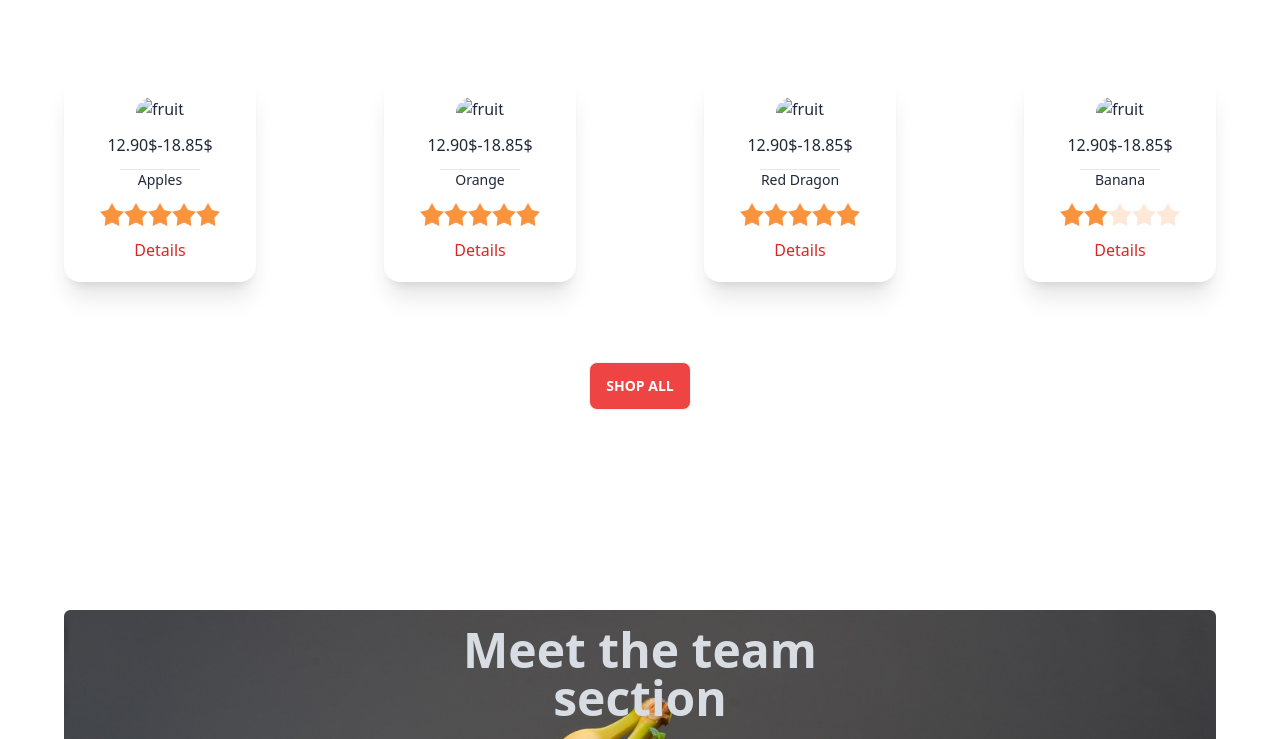
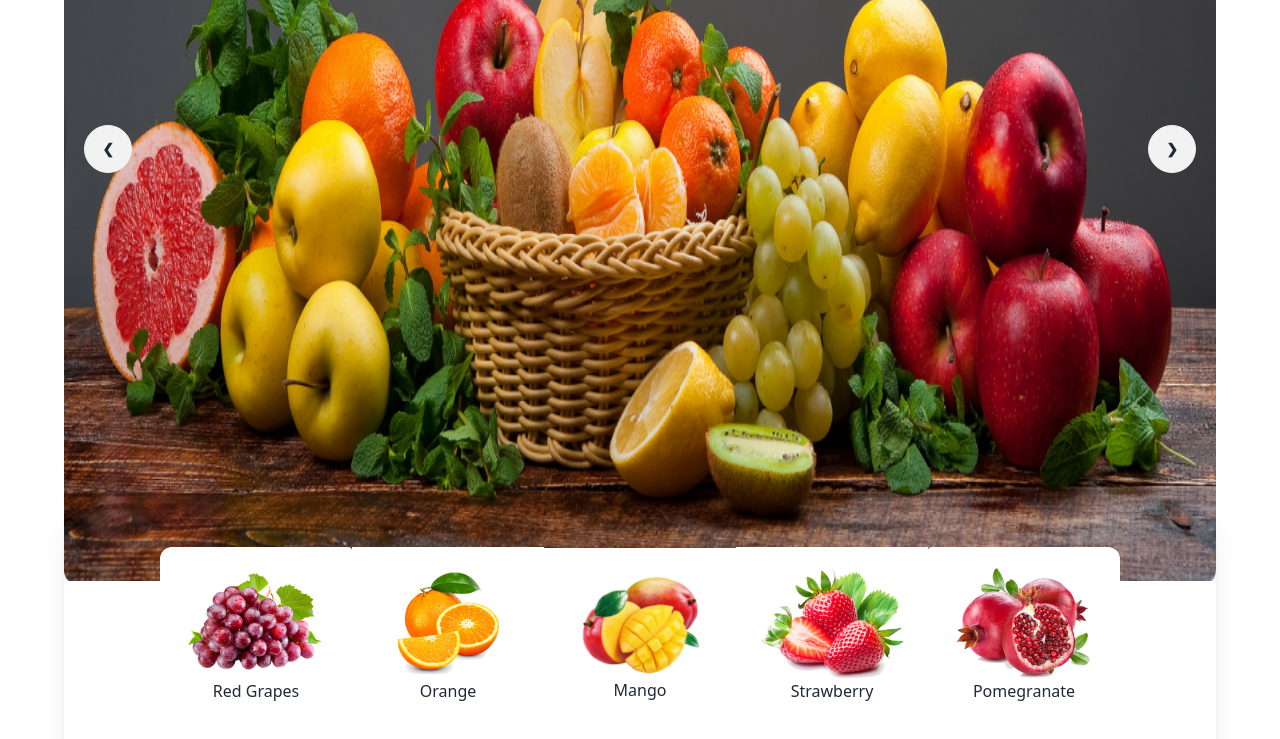
Before and after one commit to rakibrockyn/fruit-brust, a plain HTML site: page index.html in a window 1280 px wide. Shown: the part 455-1194 px from the top of the page. Drawn offline with nearby package versions, Linux system fonts and the light colour scheme; the site is published under a folder, as on GitHub Pages, so addresses that start at the root find nothing.

Commit message:
added ./ element

```diff
--- a/index.html
+++ b/index.html
@@ -56,28 +56,28 @@
     <section class="container max-w-6xl mx-auto my-10">
         <div class="carousel w-full">
             <div id="slide1" class="carousel-item relative w-full">
-                <img src="/images/banner1.png" class="w-full" />
+                <img src="./images/banner1.png" class="w-full" />
                 <div class="absolute flex justify-between transform -translate-y-1/2 left-5 right-5 top-1/2">
                     <a href="#slide4" class="btn btn-circle">❮</a>
                     <a href="#slide2" class="btn btn-circle">❯</a>
                 </div>
             </div>
             <div id="slide2" class="carousel-item relative w-full">
-                <img src="/images/banner2.png" class="w-full" />
+                <img src="./images/banner2.png" class="w-full" />
                 <div class="absolute flex justify-between transform -translate-y-1/2 left-5 right-5 top-1/2">
                     <a href="#slide1" class="btn btn-circle">❮</a>
                     <a href="#slide3" class="btn btn-circle">❯</a>
                 </div>
             </div>
             <div id="slide3" class="carousel-item relative w-full">
-                <img src="/images/banner3.png" class="w-full" />
+                <img src="./images/banner3.png" class="w-full" />
                 <div class="absolute flex justify-between transform -translate-y-1/2 left-5 right-5 top-1/2">
                     <a href="#slide2" class="btn btn-circle">❮</a>
                     <a href="#slide4" class="btn btn-circle">❯</a>
                 </div>
             </div>
             <div id="slide4" class="carousel-item relative w-full">
-                <img src="/images/banner4.png" class="w-full" />
+                <img src="./images/banner4.png" class="w-full" />
                 <div class="absolute flex justify-between transform -translate-y-1/2 left-5 right-5 top-1/2">
                     <a href="#slide3" class="btn btn-circle">❮</a>
                     <a href="#slide1" class="btn btn-circle">❯</a>
@@ -87,23 +87,23 @@
         <!-- card section started -->
         <div class="flex flex-col lg:flex-row items-center p-10 -mt-20 shadow-xl mx-auto justify-center">
             <div class="card rounded rounded-l-xl card-compact w-48 bg-base-100 items-center p-5">
-                <figure><img src="/images/fruit1.png" alt="fruit" /></figure>
+                <figure><img src="./images/fruit1.png" alt="fruit" /></figure>
                 <h2 class="text-normal">Red Grapes</h2>
             </div>
             <div class="card rounded-none card-compact w-48 bg-base-100 items-center p-5">
-                <figure><img src="/images/fruit2.png" alt="fruit" /></figure>
+                <figure><img src="./images/fruit2.png" alt="fruit" /></figure>
                 <h2 class="text-normal">Orange</h2>
             </div>
             <div class="card rounded-none card-compact w-48 bg-base-100 items-center p-5">
-                <figure><img src="/images/fruit3.png" alt="fruit" /></figure>
+                <figure><img src="./images/fruit3.png" alt="fruit" /></figure>
                 <h2 class="text-normal">Mango</h2>
             </div>
             <div class="card rounded-none card-compact w-48 bg-base-100 items-center p-5">
-                <figure><img src="/images/fruit4.png" alt="fruit" /></figure>
+                <figure><img src="./images/fruit4.png" alt="fruit" /></figure>
                 <h2 class="text-normal">Strawberry</h2>
             </div>
             <div class="card rounded rounded-r-xl  card-compact w-48 bg-base-100 items-center p-5">
-                <figure><img src="/images/fruit5.png" alt="fruit" /></figure>
+                <figure><img src="./images/fruit5.png" alt="fruit" /></figure>
                 <h2 class="text-normal">Pomegranate</h2>
             </div>
         </div>
@@ -155,7 +155,7 @@
     <section class="container max-w-6xl mx-auto my-20 flex justify-between flex-col lg:flex-row gap-10 items-center">
         <!-- modal 1 -->
         <div class="card card-compact shadow-xl w-48 bg-base-100 items-center p-5">
-            <figure><img src="/images/fruit6.png" alt="fruit" /></figure>
+            <figure><img src="./images/fruit6.png" alt="fruit" /></figure>
             <h2 class="text-normal p-3">12.90$-18.85$</h2>
             <hr class="bg-red-950 w-20">
             <h6 class="text-sm">Apples</h6>
@@ -172,7 +172,7 @@
                 <dialog id="my_modal_1" class="modal">
                     <form method="dialog" class="modal-box">
                         <div class="card w-48 bg-base-100 mx-auto">
-                            <figure><img src="/images/fruit6.png" alt="fruit" /></figure>
+                            <figure><img src="./images/fruit6.png" alt="fruit" /></figure>
                             <h6 class="text-3xl font-bold p-5">Apples</h6>
                             <p class="text-sm ">Professional employees are there for you to pick the most amazing and
                                 fresh fruits.</p>
@@ -194,7 +194,7 @@
         </div>
         <!-- modal 2 -->
         <div class="card card-compact shadow-xl w-48 bg-base-100 items-center p-5">
-            <figure><img src="/images/fruit7.png" alt="fruit" /></figure>
+            <figure><img src="./images/fruit7.png" alt="fruit" /></figure>
             <h2 class="text-normal p-3">12.90$-18.85$</h2>
             <hr class="bg-red-950 w-20">
             <h6 class="text-sm">Orange</h6>
@@ -211,7 +211,7 @@
                 <dialog id="my_modal_2" class="modal">
                     <form method="dialog" class="modal-box">
                         <div class="card w-48 bg-base-100 mx-auto">
-                            <figure><img src="/images/fruit7.png" alt="fruit" /></figure>
+                            <figure><img src="./images/fruit7.png" alt="fruit" /></figure>
                             <h6 class="text-3xl font-bold p-5">Orange</h6>
                             <p class="text-sm ">Professional employees are there for you to pick the most amazing and
                                 fresh fruits.</p>
@@ -233,7 +233,7 @@
         </div>
         <!-- modal 3 -->
         <div class="card card-compact shadow-xl w-48 bg-base-100 items-center p-5">
-            <figure><img src="/images/fruit8.png" alt="fruit" /></figure>
+            <figure><img src="./images/fruit8.png" alt="fruit" /></figure>
             <h2 class="text-normal p-3">12.90$-18.85$</h2>
             <hr class="bg-red-950 w-20">
             <h6 class="text-sm">Red Dragon</h6>
@@ -250,7 +250,7 @@
                 <dialog id="my_modal_3" class="modal">
                     <form method="dialog" class="modal-box">
                         <div class="card w-48 bg-base-100 mx-auto">
-                            <figure><img src="/images/fruit8.png" alt="fruit" /></figure>
+                            <figure><img src="./images/fruit8.png" alt="fruit" /></figure>
                             <h6 class="text-3xl font-bold p-5">Red Dragon</h6>
                             <p class="text-sm ">Professional employees are there for you to pick the most amazing and
                                 fresh fruits.</p>
@@ -272,7 +272,7 @@
         </div>
         <!-- modal 4 -->
         <div class="card card-compact shadow-xl w-48 bg-base-100 items-center p-5">
-            <figure><img src="/images/fruit9.png" alt="fruit" /></figure>
+            <figure><img src="./images/fruit9.png" alt="fruit" /></figure>
             <h2 class="text-normal p-3">12.90$-18.85$</h2>
             <hr class="bg-red-950 w-20">
             <h6 class="text-sm">Banana</h6>
@@ -289,7 +289,7 @@
                 <dialog id="my_modal_4" class="modal">
                     <form method="dialog" class="modal-box">
                         <div class="card w-48 bg-base-100 mx-auto">
-                            <figure><img src="/images/fruit9.png" alt="fruit" /></figure>
+                            <figure><img src="./images/fruit9.png" alt="fruit" /></figure>
                             <h6 class="text-3xl font-bold p-5">Banana</h6>
                             <p class="text-sm ">Professional employees are there for you to pick the most amazing and
                                 fresh fruits.</p>
```
